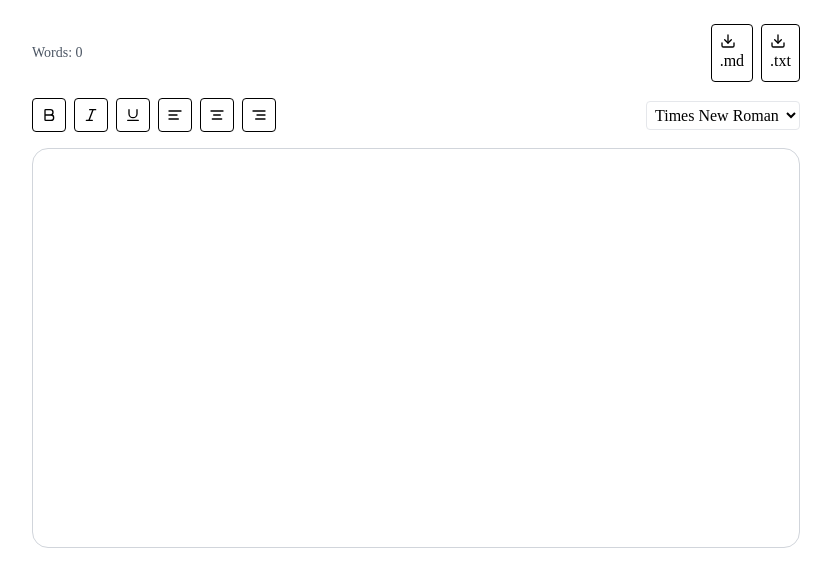
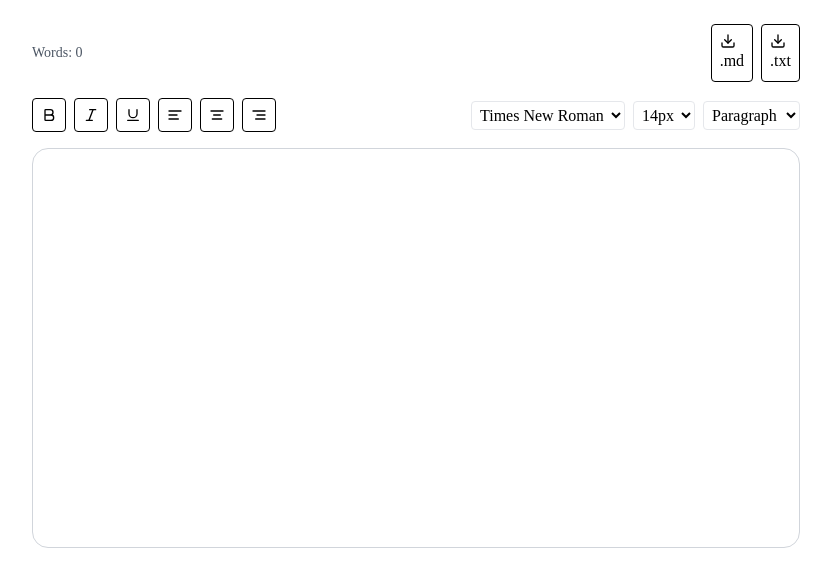
Before and after one commit to abhidj0090/Writer, a React (Vite) app: page / in a window 1280 px wide. Shown: the top 586 px of the page, without its empty margins (224-1055 px from the left). Built offline with nearby package versions, Linux system fonts and the light colour scheme.

Commit message:
Update App.jsx

```diff
--- a/src/App.jsx
+++ b/src/App.jsx
@@ -21,8 +21,8 @@ export default function WritingApp() {
     }
   };
 
-  const exec = (command) => {
-    document.execCommand(command, false, null);
+  const exec = (command, value = null) => {
+    document.execCommand(command, false, value);
   };
 
   const exportFile = (type) => {
@@ -67,7 +67,7 @@ export default function WritingApp() {
         </div>
       </div>
 
-      {/* Toolbar: formatting + font selector */}
+      {/* Toolbar */}
       <div className="flex gap-2 mb-4 items-center w-full max-w-3xl">
         <button onClick={() => exec("bold")} className="p-2 border rounded hover:bg-gray-50"><Bold className="w-4 h-4" /></button>
         <button onClick={() => exec("italic")} className="p-2 border rounded hover:bg-gray-50"><Italic className="w-4 h-4" /></button>
@@ -76,7 +76,7 @@ export default function WritingApp() {
         <button onClick={() => exec("justifyCenter")} className="p-2 border rounded hover:bg-gray-50"><AlignCenter className="w-4 h-4" /></button>
         <button onClick={() => exec("justifyRight")} className="p-2 border rounded hover:bg-gray-50"><AlignRight className="w-4 h-4" /></button>
 
-        {/* Font selector */}
+        {/* Font Family Dropdown */}
         <select
           value={fontFamily}
           onChange={(e) => setFontFamily(e.target.value)}
@@ -87,6 +87,29 @@ export default function WritingApp() {
           <option value="Georgia, serif">Georgia</option>
           <option value="Courier New, monospace">Courier New</option>
           <option value="Verdana, sans-serif">Verdana</option>
+        </select>
+
+        {/* Font Size Dropdown */}
+        <select
+          value={fontSize}
+          onChange={(e) => setFontSize(Number(e.target.value))}
+          className="p-1 border rounded bg-white text-black cursor-pointer"
+        >
+          {Array.from({ length: 7 }, (_, i) => 10 + i).map((size) => (
+            <option key={size} value={size}>{size}px</option>
+          ))}
+        </select>
+
+        {/* Headings */}
+        <select
+          onChange={(e) => exec("formatBlock", e.target.value)}
+          className="p-1 border rounded bg-white text-black cursor-pointer"
+          defaultValue="p"
+        >
+          <option value="p">Paragraph</option>
+          <option value="h1">Heading 1</option>
+          <option value="h2">Heading 2</option>
+          <option value="h3">Heading 3</option>
         </select>
       </div>
 
@@ -100,7 +123,7 @@ export default function WritingApp() {
           fontFamily: fontFamily,
           fontSize: fontSize + "px",
         }}
-        className="border border-gray-300 rounded-2xl p-6 min-h-[400px] w-full max-w-3xl outline-none whitespace-pre-wrap"
+        className="border border-gray-300 rounded-2xl p-6 min-h-[400px] w-full max-w-3xl outline-none whitespace-pre-wrap leading-relaxed"
       />
     </div>
   );
```
